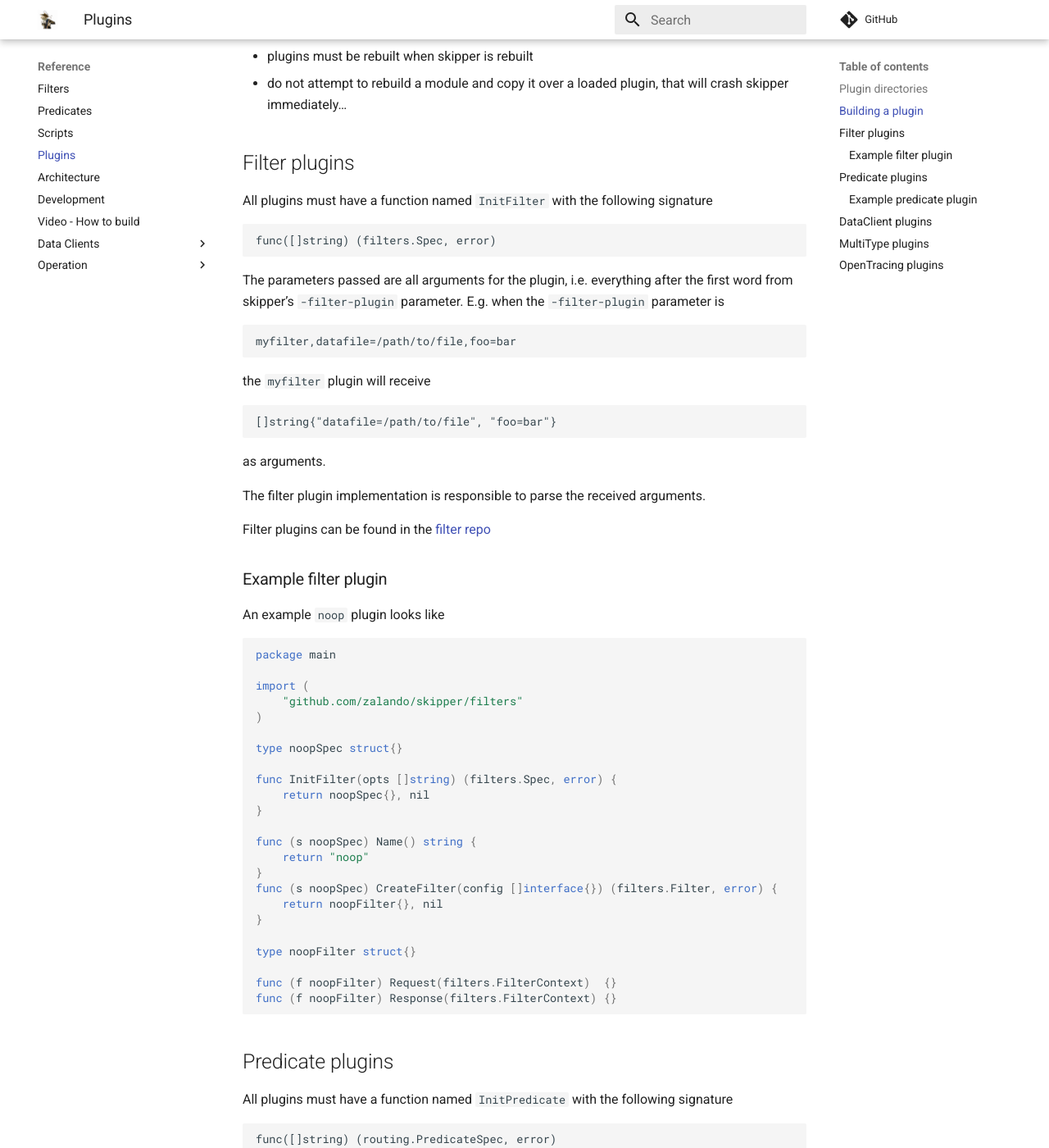
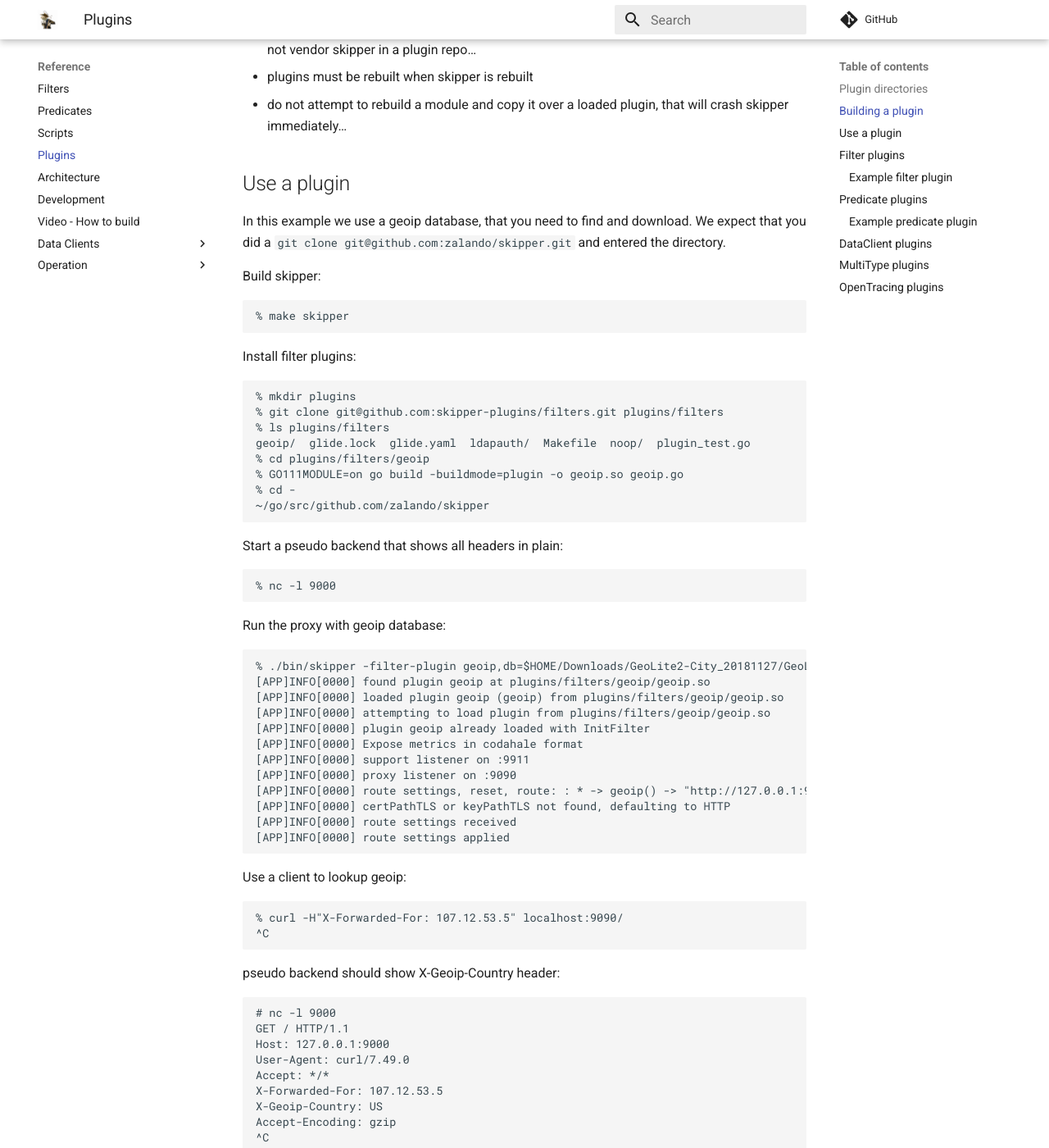
Before and after one commit to zalando/skipper, an MkDocs documentation site: the page built from docs/reference/plugins.md, in a window 1280 px wide and 1400 px high, scrolled down 1025 px. Shown: the whole window at 82% size. Built offline with MkDocs 1.6.1 and Material for MkDocs 9.7.7, drawn with Linux system fonts in a browser that asks for light colours; comment, search, counter and statistics services are not loaded; some of the changed text lies outside the part shown.

Commit message:
Doc/fix build example (#865)
* fix: #861

Signed-off-by: Sandor Szücs <sandor.szuecs@zalando.de>

* show how to use a plugin

Signed-off-by: Sandor Szücs <sandor.szuecs@zalando.de>

* fix comment

Signed-off-by: Sandor Szücs <sandor.szuecs@zalando.de>

````diff
--- a/docs/reference/plugins.md
+++ b/docs/reference/plugins.md
@@ -28,9 +28,10 @@
 
 ## Building a plugin
 
-Each plugin should be built with
+Each plugin should be built with Go version >= 1.11, enabled Go
+modules support similar to the following build command line:
 
-    go build -buildmode=plugin -o example.so example.go
+    GO111MODULE=on go build -buildmode=plugin -o example.so example.go
 
 There are some pitfalls:
 
@@ -42,6 +43,84 @@
 * plugins must be rebuilt when skipper is rebuilt
 * do not attempt to rebuild a module and copy it over a loaded plugin, that
   will crash skipper immediately...
+
+## Use a plugin
+
+In this example we use a geoip database, that you need to find and download.
+We expect that you did a `git clone git@github.com:zalando/skipper.git` and
+entered the directory.
+
+Build skipper:
+
+```
+% make skipper
+```
+
+Install filter plugins:
+
+```
+% mkdir plugins
+% git clone git@github.com:skipper-plugins/filters.git plugins/filters
+% ls plugins/filters
+geoip/  glide.lock  glide.yaml  ldapauth/  Makefile  noop/  plugin_test.go
+% cd plugins/filters/geoip
+% GO111MODULE=on go build -buildmode=plugin -o geoip.so geoip.go
+% cd -
+~/go/src/github.com/zalando/skipper
+```
+
+Start a pseudo backend that shows all headers in plain:
+
+```
+% nc -l 9000
+
+```
+
+Run the proxy with geoip database:
+
+```
+% ./bin/skipper -filter-plugin geoip,db=$HOME/Downloads/GeoLite2-City_20181127/GeoLite2-City.mmdb -inline-routes '* -> geoip() -> "http://127.0.0.1:9000"'
+[APP]INFO[0000] found plugin geoip at plugins/filters/geoip/geoip.so
+[APP]INFO[0000] loaded plugin geoip (geoip) from plugins/filters/geoip/geoip.so
+[APP]INFO[0000] attempting to load plugin from plugins/filters/geoip/geoip.so
+[APP]INFO[0000] plugin geoip already loaded with InitFilter
+[APP]INFO[0000] Expose metrics in codahale format
+[APP]INFO[0000] support listener on :9911
+[APP]INFO[0000] proxy listener on :9090
+[APP]INFO[0000] route settings, reset, route: : * -> geoip() -> "http://127.0.0.1:9000"
+[APP]INFO[0000] certPathTLS or keyPathTLS not found, defaulting to HTTP
+[APP]INFO[0000] route settings received
+[APP]INFO[0000] route settings applied
+```
+
+Use a client to lookup geoip:
+
+```
+% curl -H"X-Forwarded-For: 107.12.53.5" localhost:9090/
+^C
+```
+
+
+pseudo backend should show X-Geoip-Country header:
+
+```
+# nc -l 9000
+GET / HTTP/1.1
+Host: 127.0.0.1:9000
+User-Agent: curl/7.49.0
+Accept: */*
+X-Forwarded-For: 107.12.53.5
+X-Geoip-Country: US
+Accept-Encoding: gzip
+^C
+```
+
+skipper should show additional log lines, because of the CTRL-C:
+
+```
+[APP]ERRO[0082] error while proxying, route  with backend http://127.0.0.1:9000, status code 500: dialing failed false: EOF
+107.12.53.5 - - [28/Nov/2018:14:39:40 +0100] "GET / HTTP/1.1" 500 22 "-" "curl/7.49.0" 2753 localhost:9090 - -
+```
 
 ## Filter plugins
 
````
